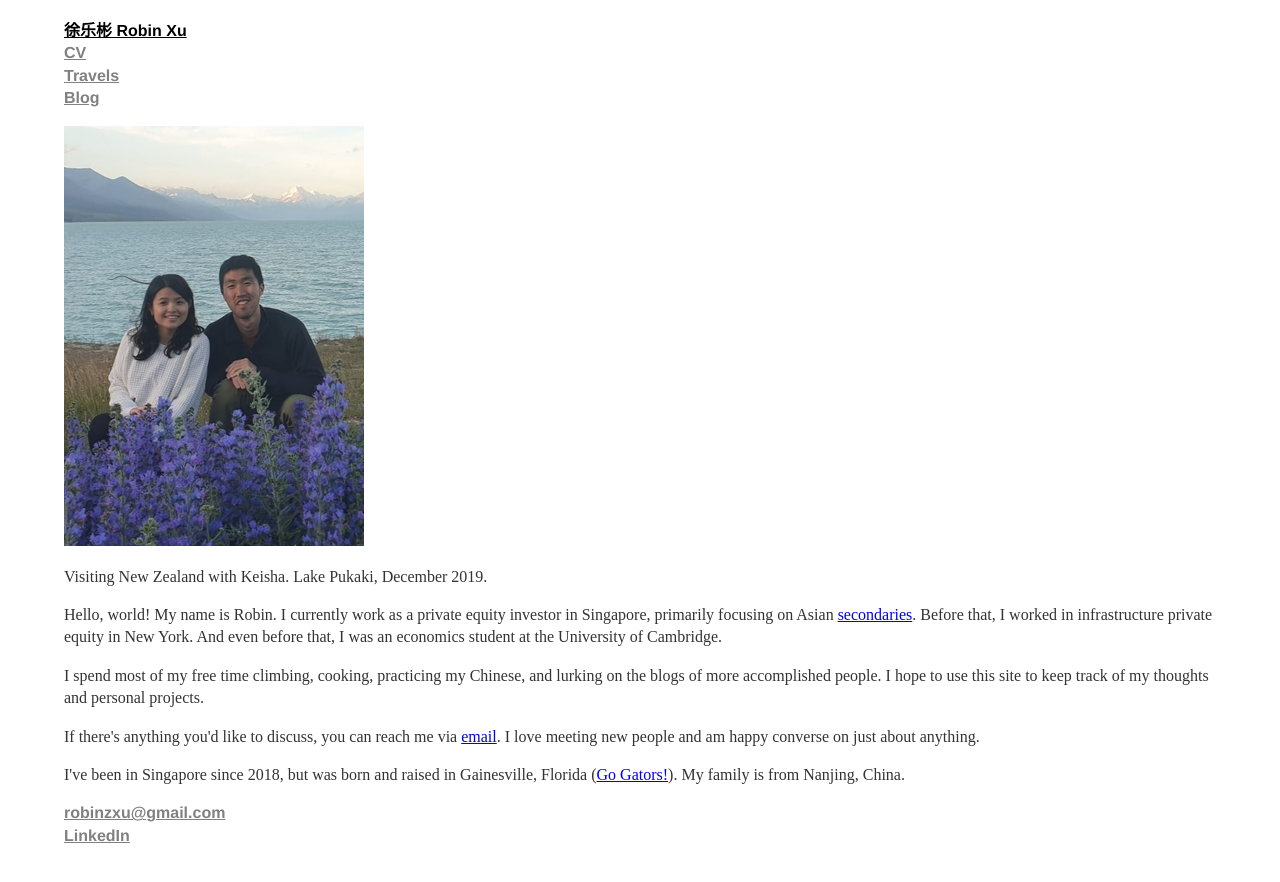
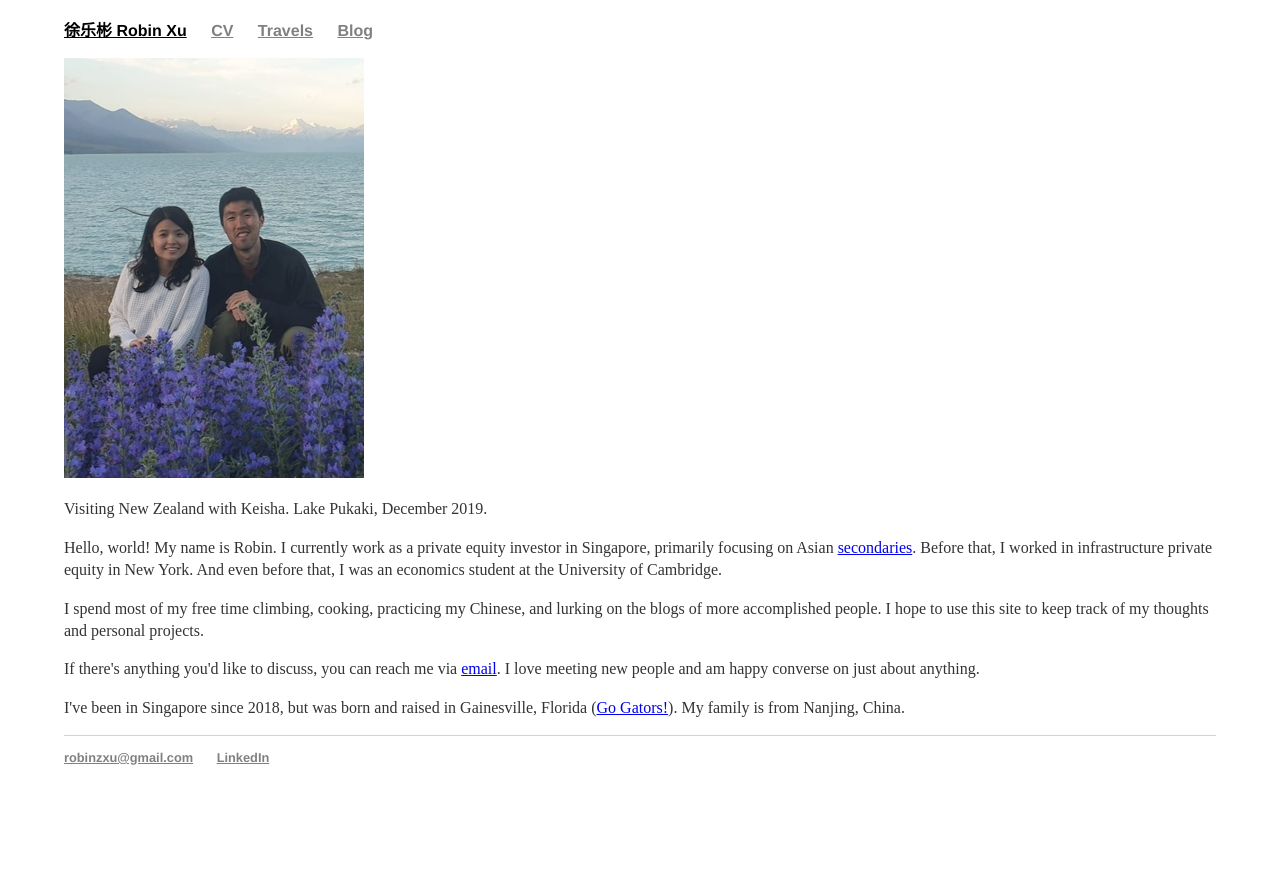
Before and after one commit to robinzxu/robinzxu.github.io, a Jekyll site: the page index.html, which Jekyll copies as it is, in a window 1280 px wide. Shown: the top 882 px of the page. Built offline with Jekyll 4.4.1, drawn with Linux system fonts in a browser that asks for light colours.

Commit message:
Update main.css

```diff
--- a/css/main.css
+++ b/css/main.css
@@ -11,9 +11,9 @@
 h3 { font-size: 1.33em; }
 h4 { font-size: 1.125em; }
 
-nav ul, footer ul { font-size: 1.0em; font-family: 'Helvetica', 'Arial', 'Sans-Serif'; padding: 0px; list-style: none; font-weight: bold;
+nav ul, footer ul { font-size: 1.0em; font-family: 'Helvetica', 'Arial', 'Sans-Serif'; padding: 0px; list-style: none; font-weight: bold; }
 nav ul li, footer ul li { display: inline; margin-right: 20px; }
-/* nav ul li:last-of-type { margin-right: 0px; } */
+nav ul li:last-of-type { margin-right: 0px; }
 
 #home a {
     color: #000000;
```
